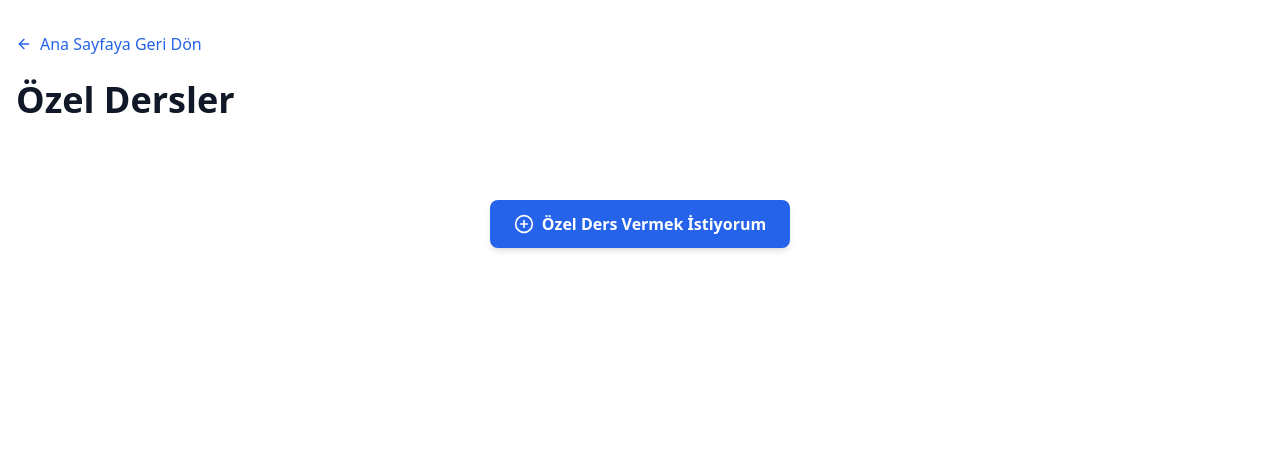
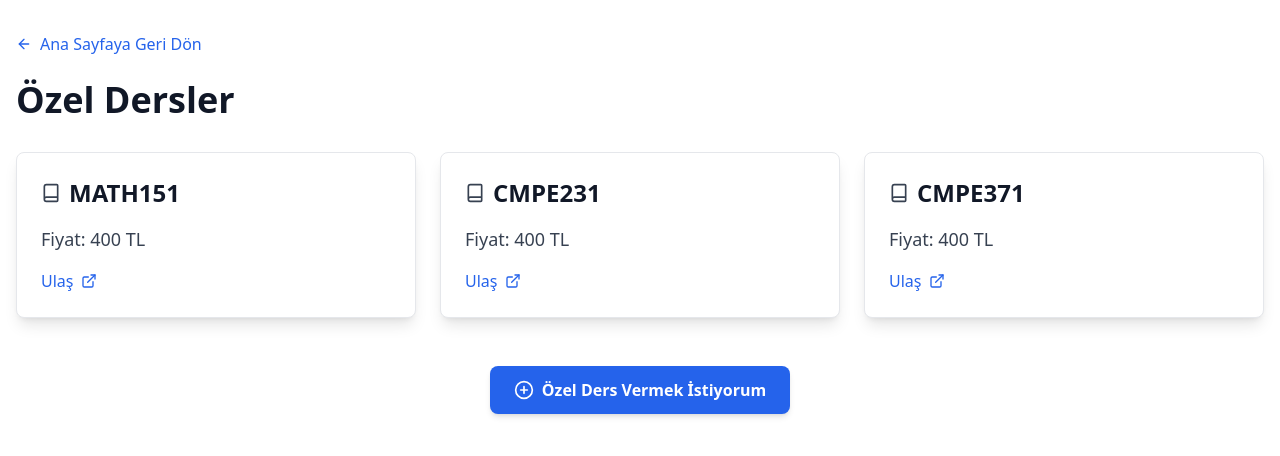
Before and after one commit to atasoya/emu-guide, a Next.js app: page /ozel-dersler in a window 1280 px wide. Shown: the top 456 px of the page. Built offline with nearby package versions, Linux system fonts and the light colour scheme.

Commit message:
Add private classes

```diff
--- a/src/app/ozel-dersler/page.tsx
+++ b/src/app/ozel-dersler/page.tsx
@@ -15,6 +15,26 @@ interface PrivateClass {
 }
 
 const privateClasses: PrivateClass[] = [
+  {
+    id:1,
+    name:"MATH151",
+    price:400,
+    contactLink:"https://www.linkedin.com/in/ata-atasoy-67b496209/"
+
+  },
+  {
+    id:2,
+    name:"CMPE231",
+    price:400,
+    contactLink:"https://www.instagram.com/ccakmakfurkan?igsh=Mnl5YjZmZmw2Y2t1"
+
+  },
+  {
+    id:3,
+    name:"CMPE371",
+    price:400,
+    contactLink:"https://www.instagram.com/ccakmakfurkan?igsh=Mnl5YjZmZmw2Y2t1"
+  }
 ]
 
 export default function page() {
--- a/src/app/private-classes/page.tsx
+++ b/src/app/private-classes/page.tsx
@@ -15,6 +15,26 @@ interface PrivateClass {
 }
 
 const privateClasses: PrivateClass[] = [
+  {
+    id:1,
+    name:"MATH151",
+    price:400,
+    contactLink:"https://www.linkedin.com/in/ata-atasoy-67b496209/"
+
+  },
+  {
+    id:2,
+    name:"CMPE231",
+    price:400,
+    contactLink:"https://www.instagram.com/ccakmakfurkan?igsh=Mnl5YjZmZmw2Y2t1"
+
+  },
+  {
+    id:3,
+    name:"CMPE371",
+    price:400,
+    contactLink:"https://www.instagram.com/ccakmakfurkan?igsh=Mnl5YjZmZmw2Y2t1"
+  }
 ]
 
 export default function page() {
```
